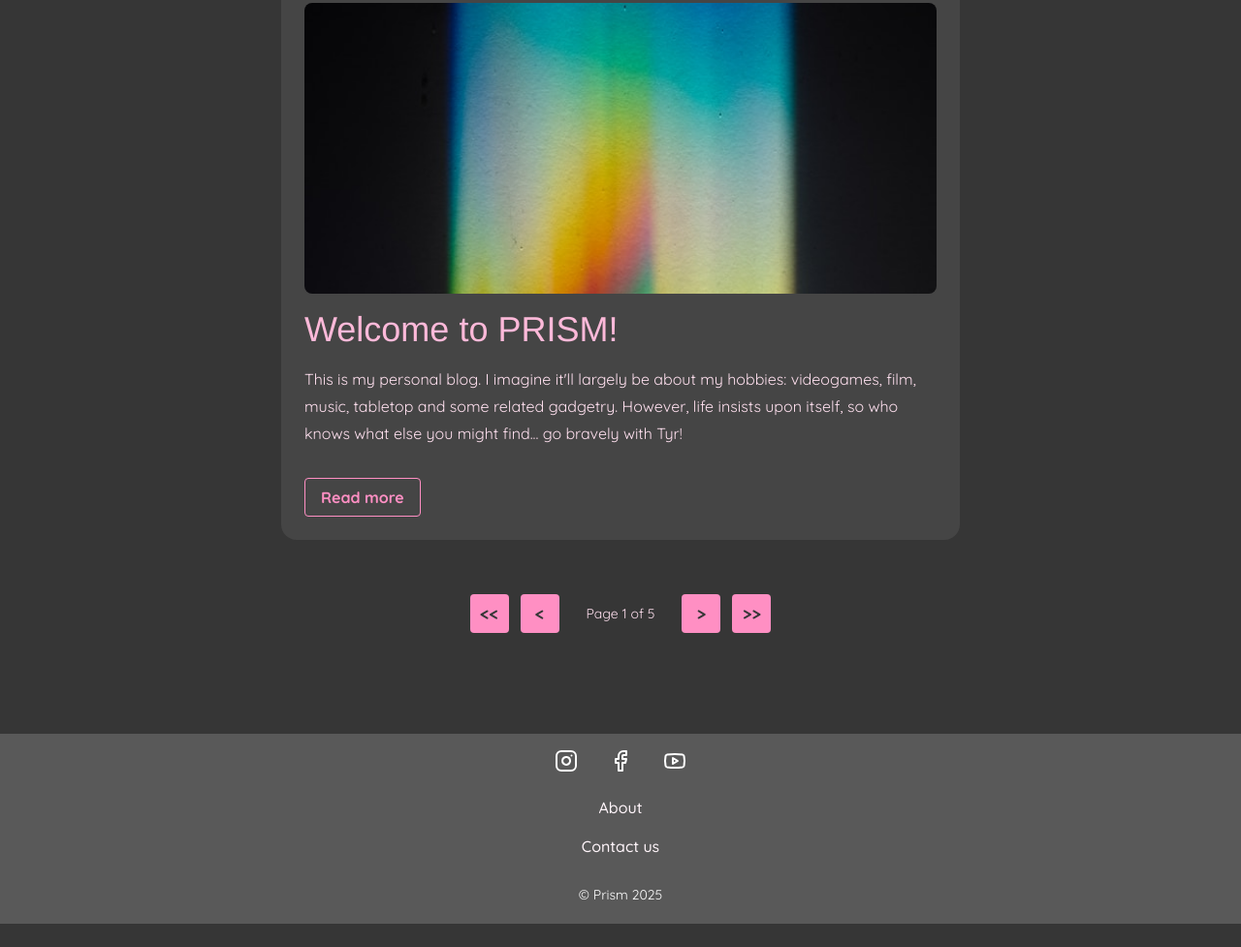
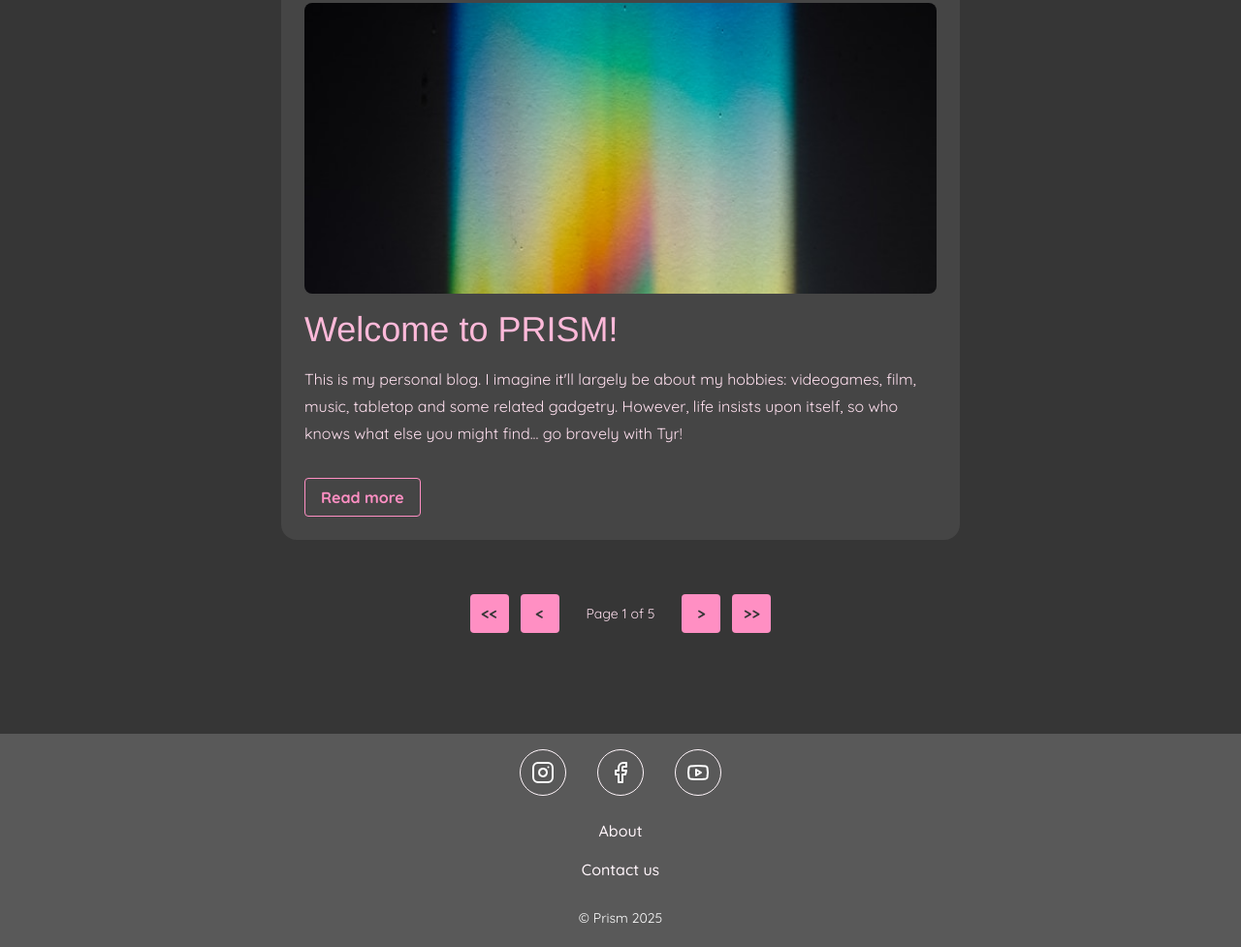
Before and after one commit to gabrieltovar/prism, a plain HTML site: page index.html in a window 1280 px wide. Shown: the part 1628-2605 px from the top of the page at 97% size. Before the commit the page ends 2581 px from the top, so only its background shows below. Drawn offline with nearby package versions, Linux system fonts and the light colour scheme; a web font is replaced by a local one.

Commit message:
Improved appearance and interaction of footer social links

```diff
--- a/index.html
+++ b/index.html
@@ -61,20 +61,20 @@
                 </article>
             </section>
             <div class="pagination">
-                <input type="button" value="<<" class="prism-control button icon-button">
-                <input type="button" value="<" class="prism-control button icon-button">
+                <input type="button" value="<<" class="prism-control button button--icon button--small">
+                <input type="button" value="<" class="prism-control button button--icon button--small">
                 <span class="pagination__label">Page 1 of 5</span>
-                <input type="button" value=">" class="prism-control button icon-button">
-                <input type="button" value=">>" class="prism-control button icon-button">
+                <input type="button" value=">" class="prism-control button button--icon button--small">
+                <input type="button" value=">>" class="prism-control button button--icon button--small">
             </div>
         </section>
     </main>
     <footer class="footer">
         <div class="footer__content">
             <div class="footer__content__social-icons">
-                <a href="#"><img src="./assets/instagram.svg" alt="Instagram"></a>
-                <a href="#"><img src="./assets/facebook.svg" alt="facebook"></a>
-                <a href="#"><img src="./assets/youtube.svg" alt="YouTube"></a>
+                <a href="https://www.instagram.com" target="_blank" class="button button--secondary button--icon"><img src="../assets/instagram.svg" alt="Instagram"></a>
+                <a href="https://www.facebook.com" target="_blank" class="button button--secondary button--icon"><img src="../assets/facebook.svg" alt="facebook"></a>
+                <a href="https://www.youtube.com" target="_blank" class="button button--secondary button--icon"><img src="../assets/youtube.svg" alt="YouTube"></a>
             </div>
             <ul class="footer__content__links">
                 <li><a href="./pages/about.html">About</a></li>
--- a/sass/components/_button.scss
+++ b/sass/components/_button.scss
@@ -16,8 +16,12 @@ $secondary-button-color: u.get-primary-color('500');
 $secondary-button-border-color: u.get-primary-color('500');
 $secondary-button-border-width: 1px;
 
-$icon-button-width: u.$input-height-small;
-$icon-button-height: u.$input-height-small;
+$icon-button-width: u.$input-height;
+$icon-button-height: u.$input-height;
+$icon-button-width-small: u.$input-height-small;
+$icon-button-height-small: u.$input-height-small;
+$icon-button-icon-size: 1.5rem;
+$icon-button-icon-color: u.get-gray('900');
 
 /* Primary button */
 .button {
@@ -44,7 +48,6 @@ $icon-button-height: u.$input-height-small;
     font-size: 1rem;
     height: $button-height-small;
   }
-
 }
 
 /* Secondary button */
@@ -71,11 +74,33 @@ a.button {
   &:hover {
     text-decoration: none;
   }
+
+  &.button--icon {
+    width: $icon-button-width;
+  }
 }
 
 /* Icon button */
-.icon-button {
+.button--icon {
   width: $icon-button-width;
   height: $icon-button-height;
   padding: 0;
+  justify-items: center;
+
+  &.button--small {
+    width: $icon-button-width-small;
+    height: $icon-button-height-small;
+  }
+
+  img {
+    display: block;
+    width: $icon-button-icon-size;
+    filter: brightness(0) saturate(100%) invert(20%) sepia(0%) saturate(30%)
+            hue-rotate(235deg) brightness(96%) contrast(92%);
+  }
+
+  &.button--secondary img {
+    filter: brightness(0) saturate(100%) invert(72%) sepia(40%) saturate(921%)
+            hue-rotate(291deg) brightness(105%) contrast(101%);
+  }
 }
--- a/sass/layout/_footer.scss
+++ b/sass/layout/_footer.scss
@@ -10,6 +10,7 @@ $vertical-padding: 1rem;
 
 $link-height: u.$input-height-small;
 $link-color: u.get-primary-color('100');
+$link-color-hovered: u.get-primary-color('500');
 
 .footer {
   @include u.flex($justify: center);
@@ -29,15 +30,17 @@ $link-color: u.get-primary-color('100');
     &__social-icons {
       @include u.flex(2rem, $justify: center);
 
-      a img {
-        vertical-align: middle;
-        width: 1.5rem;
-        filter: brightness(0) invert(1);
+      .button.button--icon {
+        border-color: $link-color;
+        border-radius: 50%;
+
+        img {
+          filter: brightness(0) invert(1);
+        }
       }
     }
 
     &__links {
-
       li {
         list-style: none;
 
@@ -50,7 +53,7 @@ $link-color: u.get-primary-color('100');
 
           &:hover {
             text-decoration: none;
-            color: u.get-primary-color('500');
+            color: $link-color-hovered;
           }
         }
       }
```
Also changed, not shown: pages/about.html (+3 -3 lines), pages/contact.html (+3 -3 lines), pages/post0.html (+3 -3 lines), pages/post1.html (+3 -3 lines), pages/post2.html (+3 -3 lines), pages/trending.html (+3 -3 lines), css/main.css, 1 other file.
